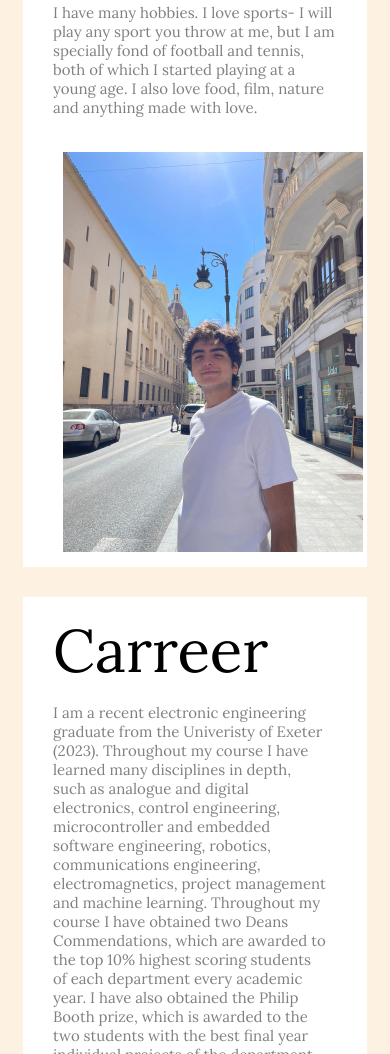
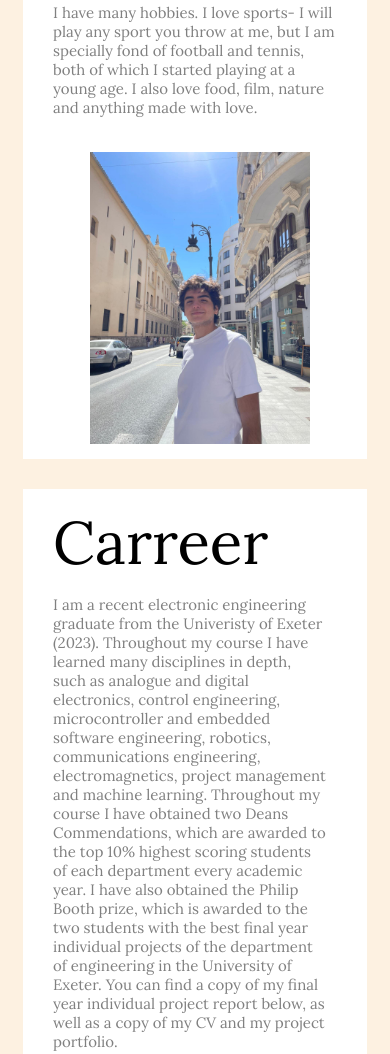
Before and after one commit to xsanchis1/site-1, a plain HTML site: page index.html in a window 390 px wide. Shown: the part 811-1865 px from the top of the page. Drawn offline with Linux system fonts and the light colour scheme.

Commit message:
reformat image

```diff
--- a/styles/index.css
+++ b/styles/index.css
@@ -109,10 +109,8 @@ div.content-1-right-side {
 }
 
 img.picture {
-    width: 70%;
     object-fit: cover;
     width: 300px;
-    float: none;
 }
 
 div.content-2 {
@@ -182,9 +180,20 @@ cursor: pointer;
         flex-direction: column;
     }
 
+    div.content-1-right-side {
+        margin-left: 10px;
+        display: flex;
+        flex-direction: row;
+        justify-content: center;
+    }
+
+
     img.picture {
         margin-top: 20px;
+        width: 70%;
     }
+
+
 
     div.content-1,
     div.content-2,
@@ -218,4 +227,7 @@ cursor: pointer;
         display: none;
     }
 
+    img.picture {
+        width: 80%;
+    }
 }
```
